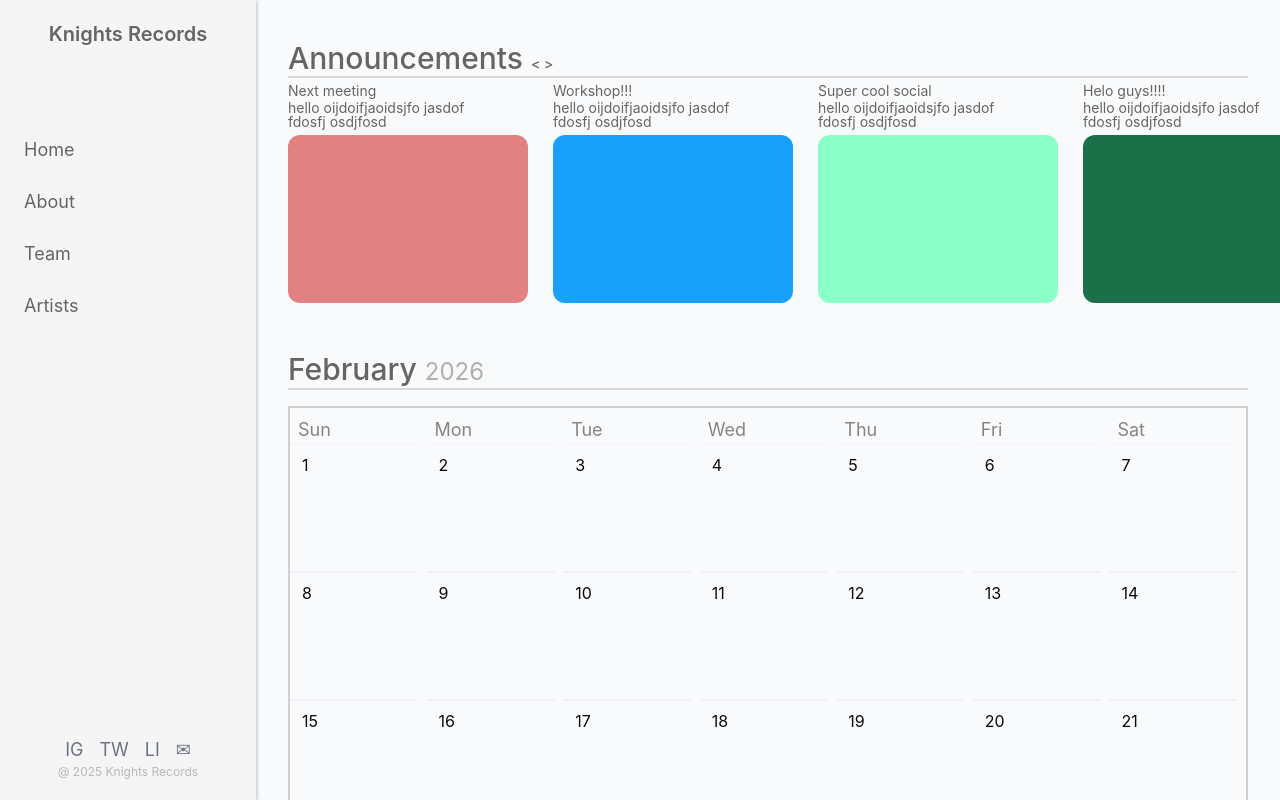
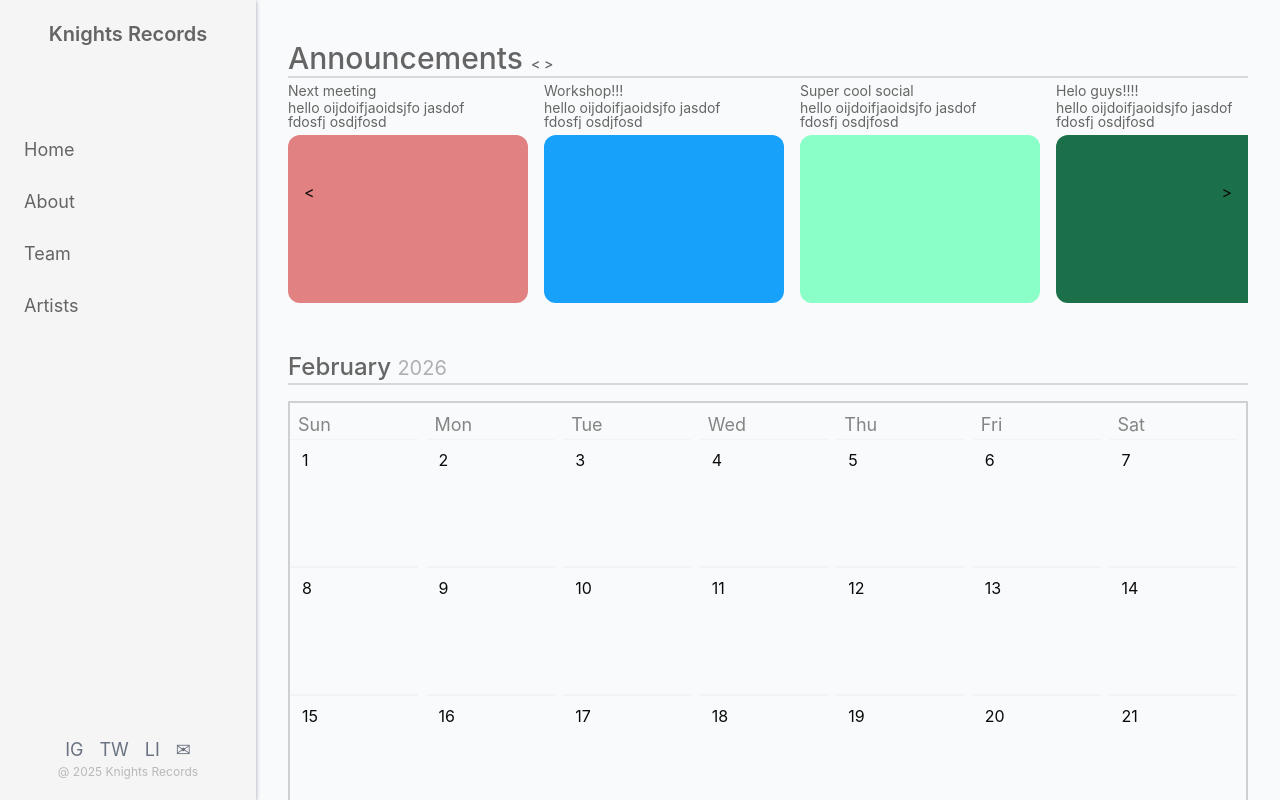
Before and after one commit to Knights-Records-UCF/Knights-Record-Website, a Next.js app: page / in a window 1280 px wide. Built offline with nearby package versions, Linux system fonts and the light colour scheme; no server answers.

Commit message:
Refactored Carousel component for typesafety + readability & added comments to Calendar component

```diff
--- a/app/components/Calendar.tsx
+++ b/app/components/Calendar.tsx
@@ -67,11 +67,20 @@ export default function Calendar() {
     }, []);
 
     // Setup date
+    /*
+     * Note that this works fine rn because Feb and March both start on
+     * Sunday, but we'll need way of adding blank blocks to make sure the 1st
+     * of the month is accurate
+     * Ex: Apr 1st is Wed so 1 should be placed in Wed col and
+     * Sun, Mon, & Tue in row 1 should be blank cells
+     * 'startWeekday' will have to be utilized to achieve this im p sure
+     */
     const currentDate = new Date(); // Mon Feb 16 2026 13:08:56 GMT-0500 (Eastern Standard Time)
     const currentYear = currentDate.getFullYear(); // 2026
     const currentMonth = currentDate.getMonth(); // 0 = Jan, 1 = Feb, ... 11 = Dec // 0
     const firstDayOfMonth = new Date(currentYear, currentMonth, 1); // Sun Feb 01 2026
-    const startWeekday = firstDayOfMonth.getDay();
+    const startWeekday = firstDayOfMonth.getDay(); // 0, Sunday
+    // console.log(startWeekday);
     const lastDayOfMonth = new Date(currentYear, currentMonth + 1, 0); // Sat Feb 28 2026
 
     const monthArr = [];
@@ -90,6 +99,7 @@ export default function Calendar() {
             </div>
             */}
 
+            {/* Make a skeleton loader at some point for cleaner animations later */}
             {loading && (<p> loading </p>)}
             {!loading && (
 
--- a/app/components/Carousel.tsx
+++ b/app/components/Carousel.tsx
@@ -1,42 +1,47 @@
-// Temp array, we gonna use a db later
-const announcementsArr = [
-    {
-        title: "Next meeting",
-        description: "hello oijdoifjaoidsjfo jasdof fdosfj osdjfosd",
-        bgColor: "bg-[#E18181]",
-    },
-    {
-        title: "Workshop!!!",
-        description: "hello oijdoifjaoidsjfo jasdof fdosfj osdjfosd",
-        bgColor: "bg-[#17A1FA]",
-    },
-    {
-        title: "Super cool social",
-        description: "hello oijdoifjaoidsjfo jasdof fdosfj osdjfosd",
-        bgColor: "bg-[#8AFFC8]",
-    },
-    {
-        title: "Helo guys!!!!",
-        description: "hello oijdoifjaoidsjfo jasdof fdosfj osdjfosd",
-        bgColor: "bg-[#1C7049]",
+"use client";
+import { useState } from "react";
+
+interface announcement {
+    title: string;
+    description: string;
+    bgColor: string;
+}
+
+
+export default function Carousel({ children }: { children: announcement[] }) {
+    const [currentIndex, setCurrentIndex] = useState(0);
+
+    function prev() {
+        setCurrentIndex(currentIndex === 0 ? children.length - 1 : currentIndex - 1)
     }
-]
 
-export default function Carousel() {
+    function next() {
+        setCurrentIndex(currentIndex === children.length - 1 ? 0 : currentIndex + 1)
+    }
     return (
-        <div>
-            <div className="grid grid-cols-4 gap-25 ">
-                {announcementsArr.map((announcement, index) => (
+        <div className="overflow-hidden relative">
+            <div className="flex flex-row gap-4 transition-transform ease-out duration-500" style={{ transform: `translateX(-${currentIndex * 50}%)` }}>
+                {children.map((child, index) => (
                     <div key={index} className="w-60">
                         <h1 className="text-[#656565] text-[14px] font-525">
-                            {announcement.title}
+                            {child.title}
                         </h1>
-                        <p className="text-[#656565] w-52 text-[14px] text-left leading-none">
-                            {announcement.description}
+                        <p className="text-[#656565] w-52 text-[14px] text-left leading-none line-clamp-2">
+                            {child.description}
                         </p>
-                        <div className={`${announcement.bgColor} mt-1.5 h-42 w-60  rounded-xl`} />
+                        <div className={`${child.bgColor} mt-1.5 h-42 w-60  rounded-xl`} />
                     </div>
                 ))}
+            </div>
+            <div className="absolute inset-0 flex items-center justify-between p-4">
+                <button
+                    onClick={prev}>
+                    {'<'}
+                </button>
+                <button
+                    onClick={next}>
+                    {'>'}
+                </button>
             </div>
         </div>
     )
--- a/app/page.tsx
+++ b/app/page.tsx
@@ -1,5 +1,46 @@
 import Carousel from "./components/Carousel";
 import Calendar from "./components/Calendar";
+
+// Get used to using interfaces and types for type safety and better code readability
+interface announcement {
+    title: string;
+    description: string;
+    bgColor: string;
+}
+
+// Temp array, we gonna use a db later
+const announcementsArr : announcement[] = [
+    {
+        title: "Next meeting",
+        description: "hello oijdoifjaoidsjfo jasdof fdosfj osdjfosd",
+        bgColor: "bg-[#E18181]",
+    },
+    {
+        title: "Workshop!!!",
+        description: "hello oijdoifjaoidsjfo jasdof fdosfj osdjfosd",
+        bgColor: "bg-[#17A1FA]",
+    },
+    {
+        title: "Super cool social",
+        description: "hello oijdoifjaoidsjfo jasdof fdosfj osdjfosd",
+        bgColor: "bg-[#8AFFC8]",
+    },
+    {
+        title: "Helo guys!!!!",
+        description: "hello oijdoifjaoidsjfo jasdof fdosfj osdjfosd",
+        bgColor: "bg-[#1C7049]",
+    },
+    {
+        title: "Helo guys!!!!",
+        description: "hello oijdoifjaoidsjfo jasdof fdosfj osdjfosd",
+        bgColor: "bg-[#1C7049]",
+    },
+    {
+        title: "Helo guys!!!!",
+        description: "hello oijdoifjaoidsjfo jasdof fdosfj osdjfosd",
+        bgColor: "bg-[#1C7049]",
+    },
+]
 
 
 
@@ -11,10 +52,10 @@ export default function Home() {
         Announcements <span className="text-sm"> {'< >'}</span>
       </h1>
       <div className="border border-[#D9D9D9] mb-0.5" />
-      <Carousel />
+      <Carousel children={announcementsArr} />
       <div className="mt-12">
-        <h1 className="font-[525] text-3xl text-left text-[#656565]">
-          February <span className="text-2xl font-normal text-[#656565]/50"> 2026</span>
+        <h1 className="font-[525] text-2xl text-left text-[#656565]">
+          February <span className="text-xl font-normal text-[#656565]/50"> 2026</span>
         </h1>
         <div className="border border-[#D9D9D9] mb-4" />
         <Calendar />
```
